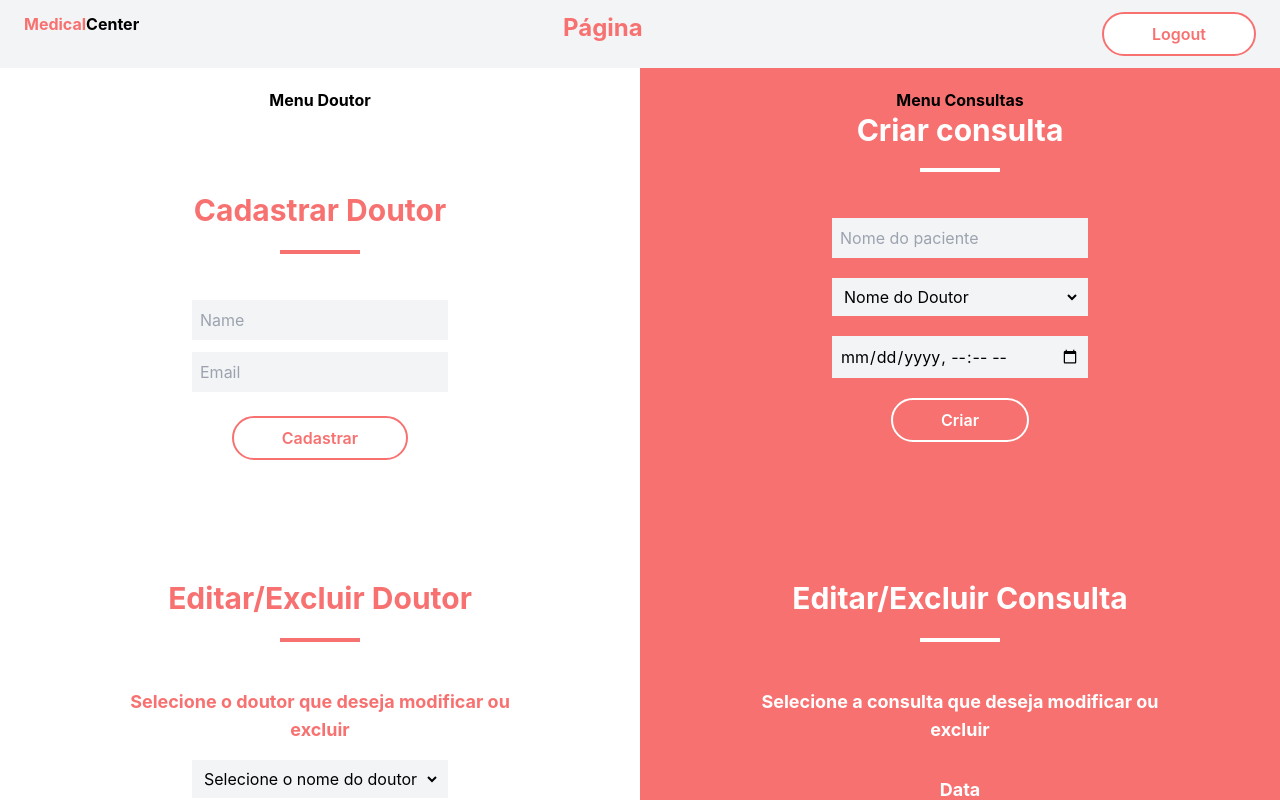
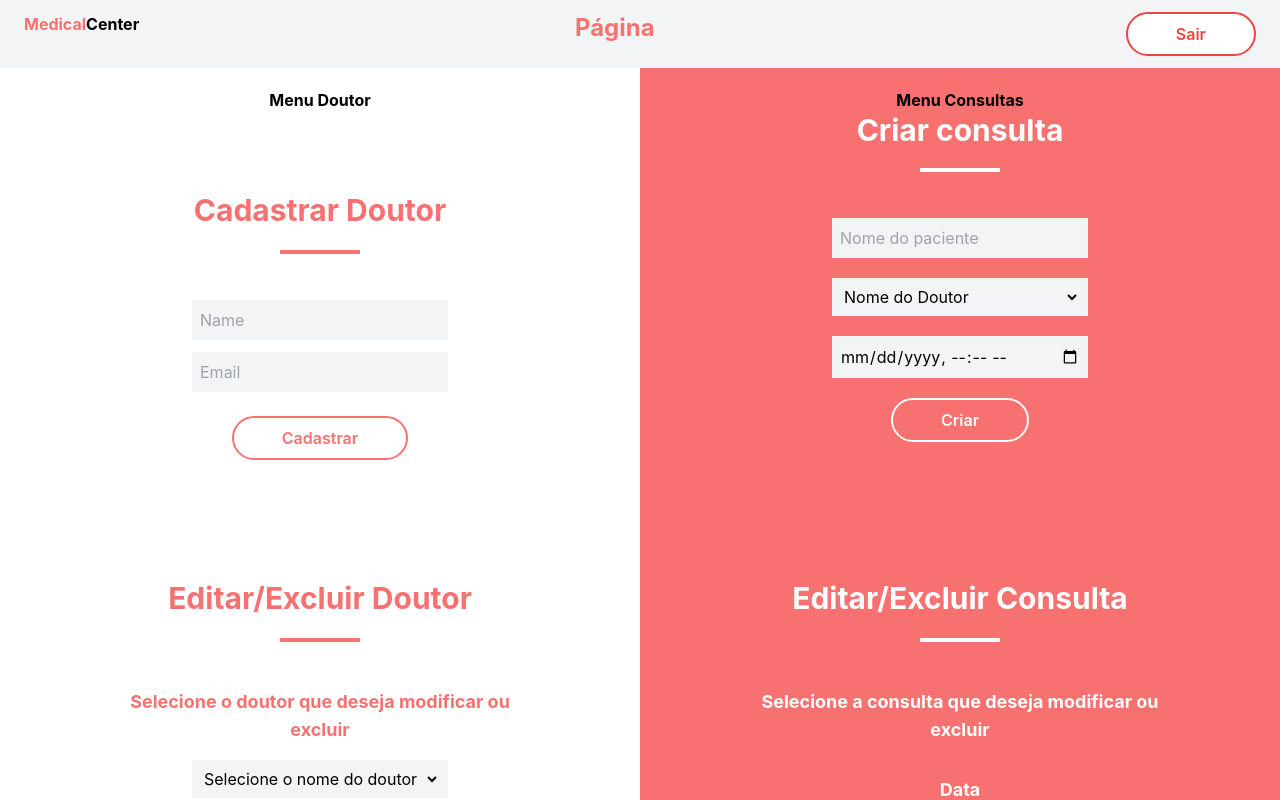
Before and after one commit to enzoggqs/medical-center, a React (Create React App) app in the folder medical-center-front/: page / in a window 1280 px wide. Shown: the top 800 px of the page. Built offline with nearby package versions, Linux system fonts and the light colour scheme; sample sign-in values are in the browser's storage.

Commit message:
Updating header

```diff
--- a/medical-center-front/src/components/Header/index.jsx
+++ b/medical-center-front/src/components/Header/index.jsx
@@ -16,7 +16,7 @@ const Header = () => {
         {
             setUserType('Doutor')
         }
-        console.log(user.userYype, userType)
+        console.log(user.userType, userType)
     }, [user])
 
     const handleLogout = () => {
@@ -34,16 +34,18 @@ const Header = () => {
             <button
                 className="ml-auto border-2
                     bg-white
-                    border-red-400
-                    text-red-400
+                    border-red-500
+                    text-red-500
                     rounded-full
                     px-12 py-2
                     inline-block
                     font-semibold
-                    mr-6"
+                    mr-6
+                    hover:bg-red-500
+                    hover:text-white"
                 onClick={handleLogout}
             >
-                Logout
+                Sair
             </button>
         </div>
     )
```
